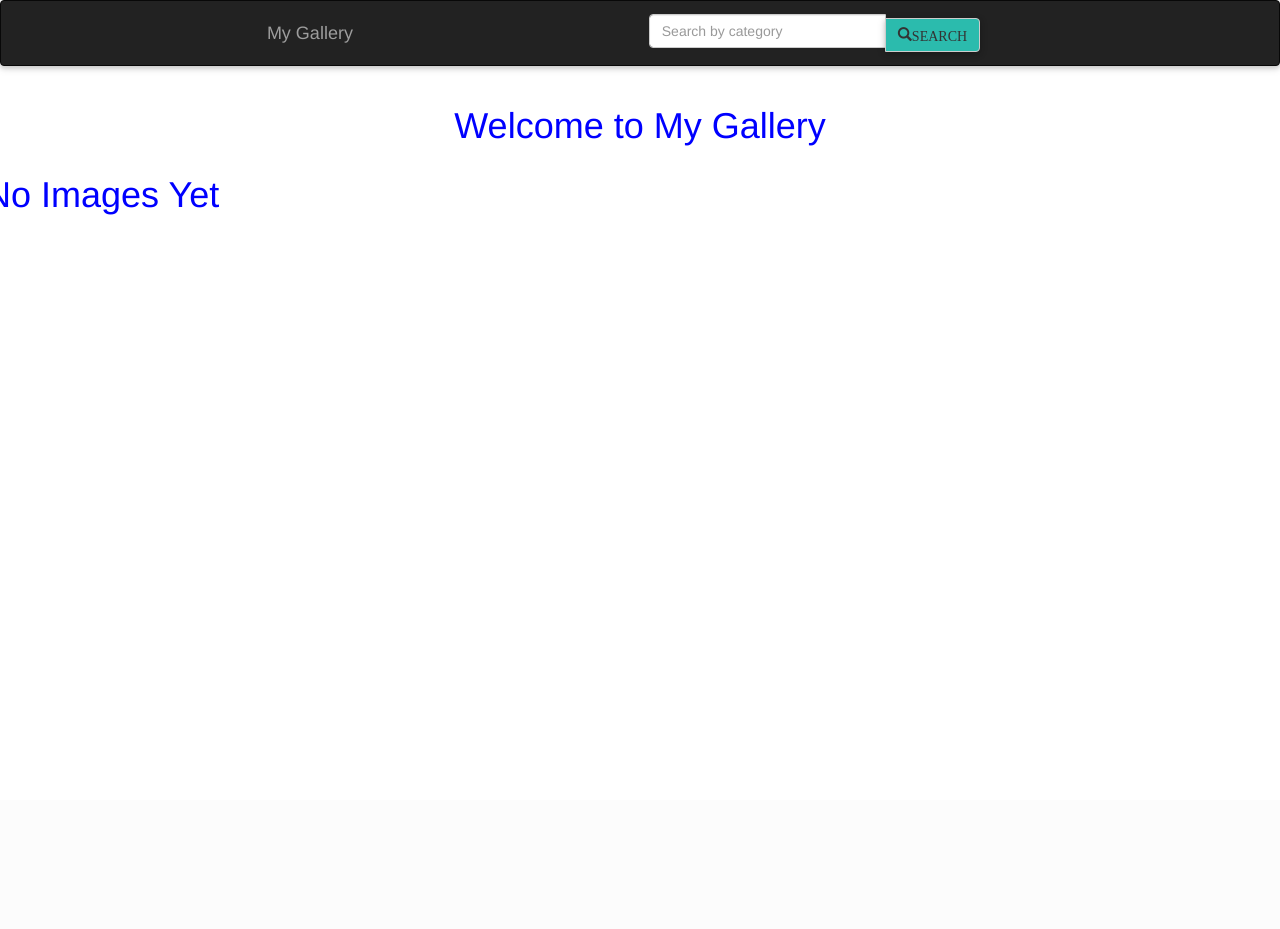
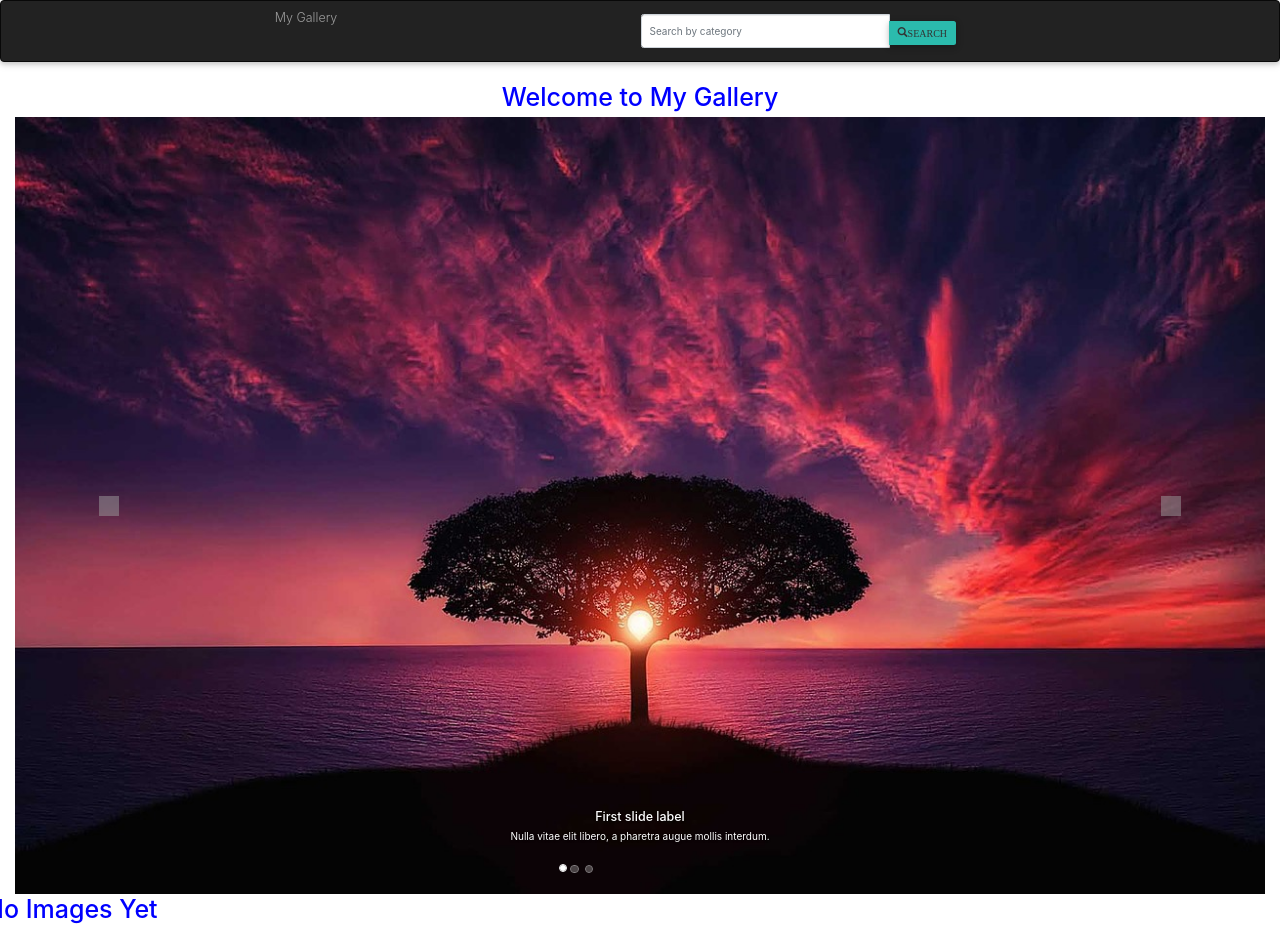
Before and after one commit to Omtatah/Album, a Django app: page / in a window 1280 px wide. Before the commit the page ends 215 px from the top, so only its background shows below. Run offline with Django 3.2, Linux system fonts and the light colour scheme; data that the repository does not hold is empty; some libraries are stand-ins or nearby versions; some web fonts are replaced; grey boxes are pictures that could not be loaded.

Commit message:
make the carousel wheel work

```diff
--- a/PHOTOS/templates/PHOTOS/base.html
+++ b/PHOTOS/templates/PHOTOS/base.html
@@ -9,7 +9,6 @@
     <meta http-equiv="X-UA-Compatible" content="ie=edge">
     <title>My Gallery</title>
     {% block styles %}
-
     <!-- Font Awesome -->
     <link rel="stylesheet" href="https://use.fontawesome.com/releases/v5.8.1/css/all.css">
     <!-- Bootstrap core CSS -->
@@ -18,7 +17,9 @@
     <link href="https://cdnjs.cloudflare.com/ajax/libs/mdbootstrap/4.8.0/css/mdb.min.css" rel="stylesheet">
     <link href="https://fonts.googleapis.com/css?family=Stylish" rel="stylesheet">
     {% bootstrap_css %}
+    <link rel="stylesheet" href="{% static 'css/bootstrap.min.css' %}">
     <link rel="stylesheet" href="{% static 'css/styles.css' %}">
+    <!-- <link rel="stylesheet" href="{% static 'css/styles.css' %}"> -->
     {% endblock %}
 </head>
 
@@ -33,7 +34,8 @@
     <!-- Bootstrap tooltips -->
     <script type="text/javascript" src="https://cdnjs.cloudflare.com/ajax/libs/popper.js/1.14.4/umd/popper.min.js">
     </script>
-
+    <script src="../../../static/js/jquery.min.js"></script>
+    <script src="../../../static/js/bootstrap.min.js"></script>
     <script src="https://ajax.googleapis.com/ajax/libs/jquery/3.2.1/jquery.min.js"></script>
     {% bootstrap_javascript %}
     {% endblock %}
--- a/PHOTOS/templates/PHOTOS/index.html
+++ b/PHOTOS/templates/PHOTOS/index.html
@@ -3,6 +3,48 @@
 {{block.super}}
 <div class="container-fluid">
     <h1 class="text-center">Welcome to My Gallery</h1>
+
+    <div class="bd-example">
+            <div id="carouselExampleCaptions" class="carousel slide" data-ride="carousel">
+              <ol class="carousel-indicators">
+                <li data-target="#carouselExampleCaptions" data-slide-to="0" class="active"></li>
+                <li data-target="#carouselExampleCaptions" data-slide-to="1"></li>
+                <li data-target="#carouselExampleCaptions" data-slide-to="2"></li>
+              </ol>
+              <div class="carousel-inner">
+                <div class="carousel-item active">
+                  <img src="media/images/tree10.jpg" class="d-block w-100" alt="...">
+                  <div class="carousel-caption d-none d-md-block">
+                    <h5>First slide label</h5>
+                    <p>Nulla vitae elit libero, a pharetra augue mollis interdum.</p>
+                  </div>
+                </div>
+                <div class="carousel-item">
+                  <img src="media/images/wrench-43960_1280.png" class="d-block w-100" alt="...">
+                  <div class="carousel-caption d-none d-md-block">
+                    <h5>Second slide label</h5>
+                    <p>Lorem ipsum dolor sit amet, consectetur adipiscing elit.</p>
+                  </div>
+                </div>
+                <div class="carousel-item">
+                  <img src="media/images/yoga-2959213_1920.jpg" class="d-block w-100" alt="...">
+                  <div class="carousel-caption d-none d-md-block">
+                    <h5>Third slide label</h5>
+                    <p>Praesent commodo cursus magna, vel scelerisque nisl consectetur.</p>
+                  </div>
+                </div>
+              </div>
+              <a class="carousel-control-prev" href="#carouselExampleCaptions" role="button" data-slide="prev">
+                <span class="carousel-control-prev-icon" aria-hidden="true"></span>
+                <span class="sr-only">Previous</span>
+              </a>
+              <a class="carousel-control-next" href="#carouselExampleCaptions" role="button" data-slide="next">
+                <span class="carousel-control-next-icon" aria-hidden="true"></span>
+                <span class="sr-only">Next</span>
+              </a>
+            </div>
+          </div>
+
     <!-- Loop thru the images -->
     <div class="row">
         {% for image in all_images%}
@@ -117,6 +159,9 @@
                 document.body.removeChild(el);
             };
         </script>
+<script src="https://code.jquery.com/jquery-3.3.1.slim.min.js" integrity="sha384-q8i/X+965DzO0rT7abK41JStQIAqVgRVzpbzo5smXKp4YfRvH+8abtTE1Pi6jizo" crossorigin="anonymous"></script>
+<script src="https://cdnjs.cloudflare.com/ajax/libs/popper.js/1.14.7/umd/popper.min.js" integrity="sha384-UO2eT0CpHqdSJQ6hJty5KVphtPhzWj9WO1clHTMGa3JDZwrnQq4sF86dIHNDz0W1" crossorigin="anonymous"></script>
+<script src="https://stackpath.bootstrapcdn.com/bootstrap/4.3.1/js/bootstrap.min.js" integrity="sha384-JjSmVgyd0p3pXB1rRibZUAYoIIy6OrQ6VrjIEaFf/nJGzIxFDsf4x0xIM+B07jRM" crossorigin="anonymous"></script>
 
     </div>
 </div>
```
